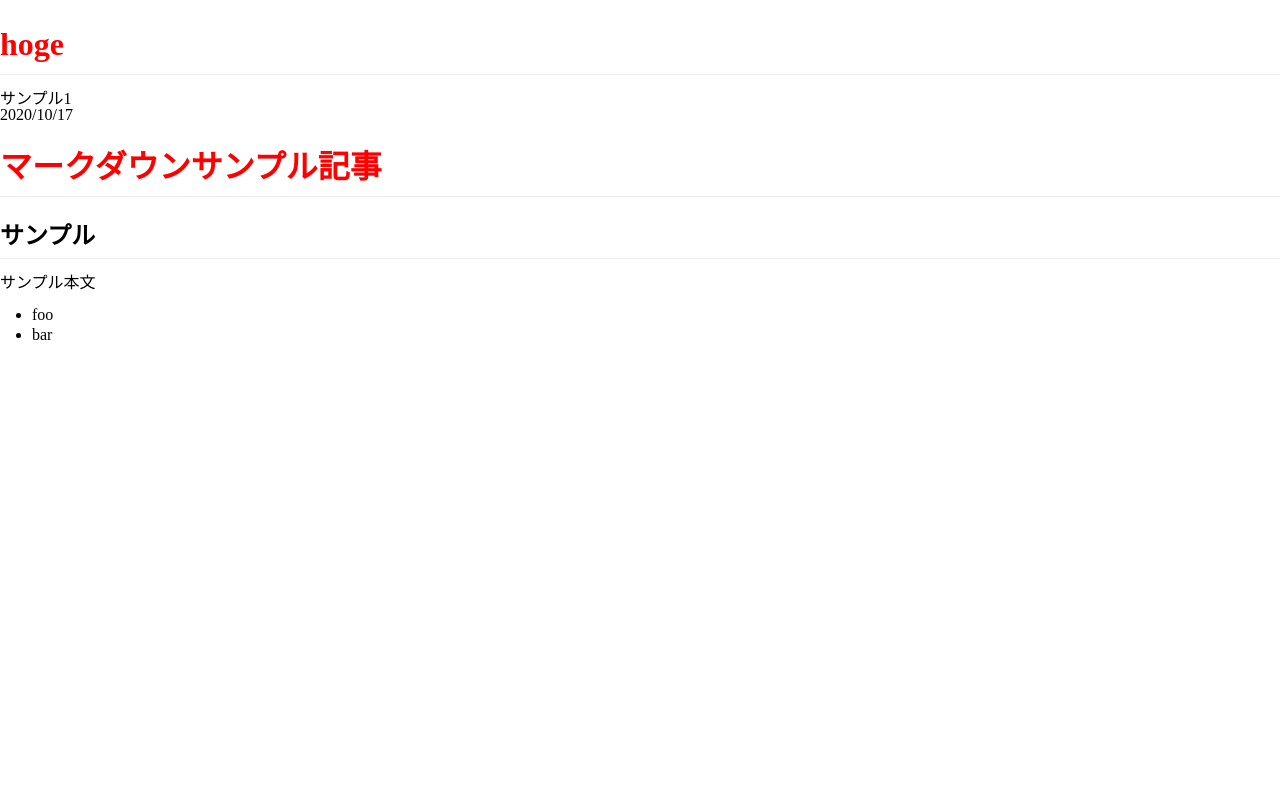
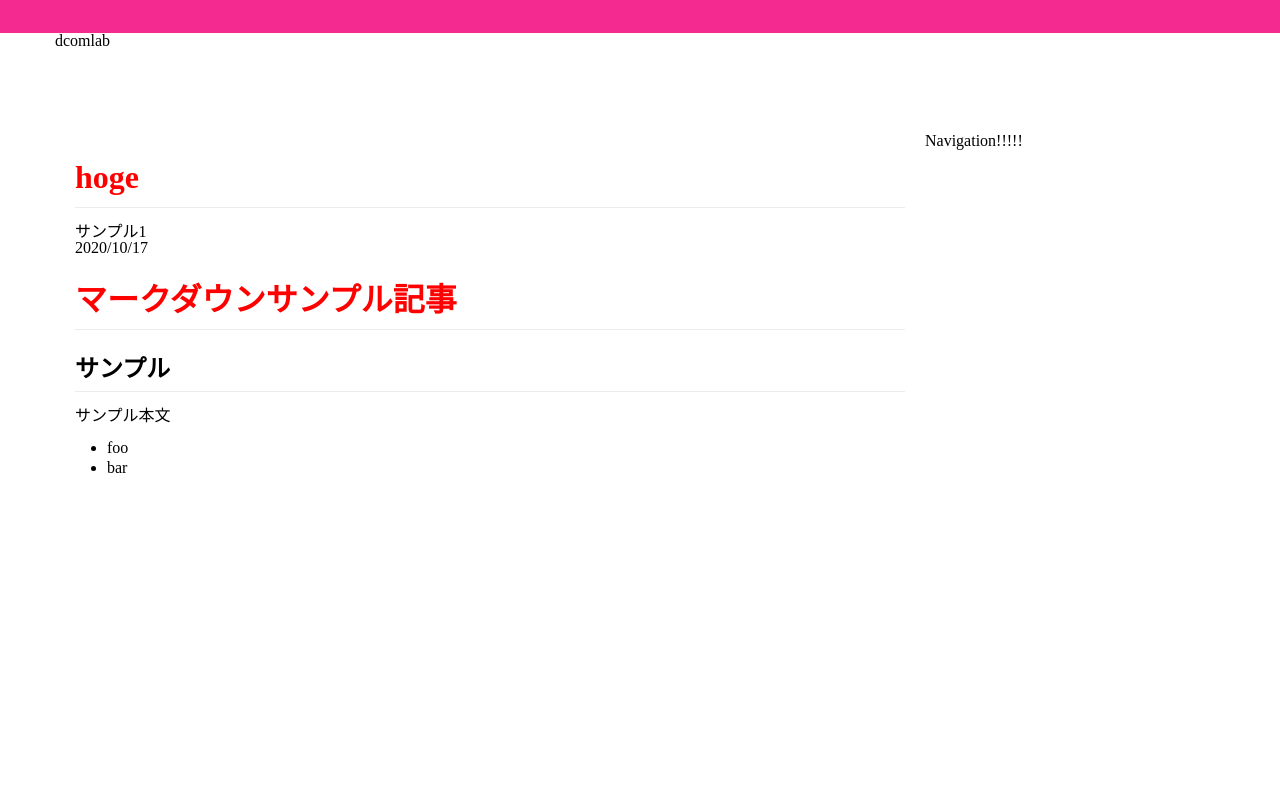
Before and after one commit to ayataka0nk/dcom-lab, a Next.js app: page /posts/202010170628_sample in a window 1280 px wide. Shown: the top 800 px of the page. Built offline with nearby package versions, Linux system fonts and the light colour scheme.

Commit message:
Layoutを作成

```diff
--- /dev/null
+++ b/components/Header.tsx
@@ -0,0 +1,14 @@
+import React from "react"
+
+export const Header: React.FC = (props) => {
+  return (
+    <div>
+      <div className="title">dcomlab</div>
+      <style jsx>{`
+        .title {
+          height: 100px;
+        }
+      `}</style>
+    </div>
+  )
+}
--- /dev/null
+++ b/components/Layout.tsx
@@ -0,0 +1,42 @@
+import React from "react"
+import { Header } from "./Header"
+import { Navigation } from "./Navigation"
+import { TopLine } from "./TopLine"
+
+export const Layout: React.FC = (props) => {
+  return (
+    <div className="root">
+      <TopLine />
+      <div className="body">
+        <Header />
+        <div className="content-wrap">
+          <div className="content">{props.children}</div>
+          <div className="navigation">
+            <Navigation />
+          </div>
+        </div>
+      </div>
+
+      <style jsx>
+        {`
+          .root {
+          }
+          .body {
+            margin: 0 auto;
+            max-width: 1170px;
+          }
+          .content-wrap {
+            display: flex;
+          }
+          .navigation {
+            width: 300px;
+          }
+          .content {
+            flex: 1;
+            padding: 0px 20px;
+          }
+        `}
+      </style>
+    </div>
+  )
+}
--- /dev/null
+++ b/components/Navigation.tsx
@@ -0,0 +1,9 @@
+import React from "react"
+
+export const Navigation = () => {
+  return (
+    <div>
+      <div>Navigation!!!!!</div>
+    </div>
+  )
+}
--- /dev/null
+++ b/components/TopLine.tsx
@@ -0,0 +1,14 @@
+import React from "react"
+
+export const TopLine: React.FC = (props) => {
+  return (
+    <div className="topline">
+      <style jsx>{`
+        .topline {
+          height: 33px;
+          background-color: #f42a90;
+        }
+      `}</style>
+    </div>
+  )
+}
--- a/pages/posts/[slug].tsx
+++ b/pages/posts/[slug].tsx
@@ -3,6 +3,7 @@ import path from "path"
 import { listContentDirs, readContentFile } from "../../libs/content-loader"
 import { resetStyles } from "../..//css/reset"
 import { GithubMarkdownStyles } from "../../css/GithubMarkdownStyles"
+import { Layout } from "../../components/Layout"
 
 export const config = {
   amp: true,
@@ -62,12 +63,12 @@ const Article: React.FC<{ content: string }> = (props) => {
 
 const Post: NextPage<SlugProps> = (props) => {
   return (
-    <div>
+    <Layout>
       <h1>hoge</h1>
       <div>{props.title} </div>
       <div>{props.published}</div>
       <Article content={props.content} />
-    </div>
+    </Layout>
   )
 }
 
```
Also changed, not shown: pages/pages/[page].tsx (+10 -2 lines).
